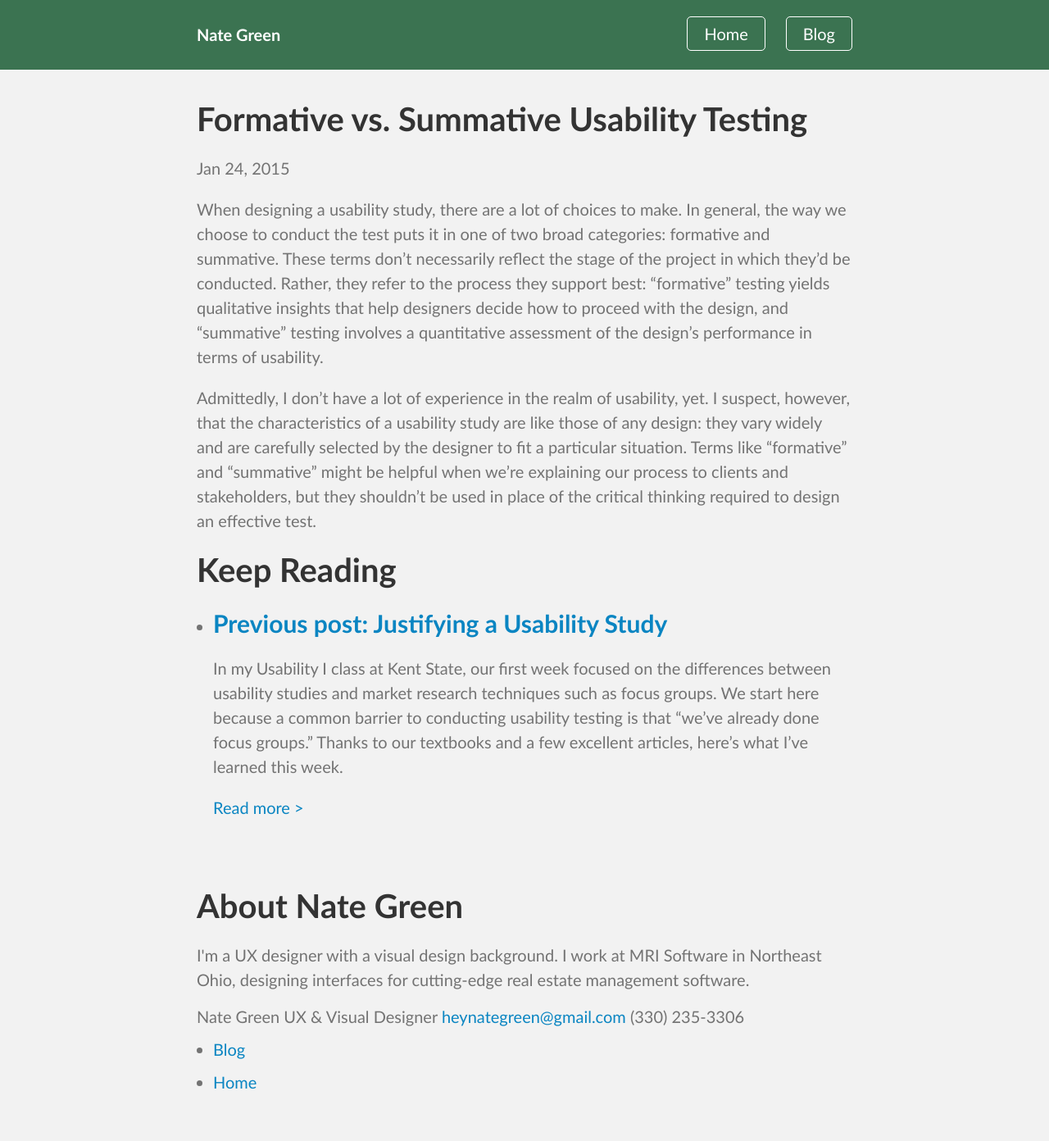
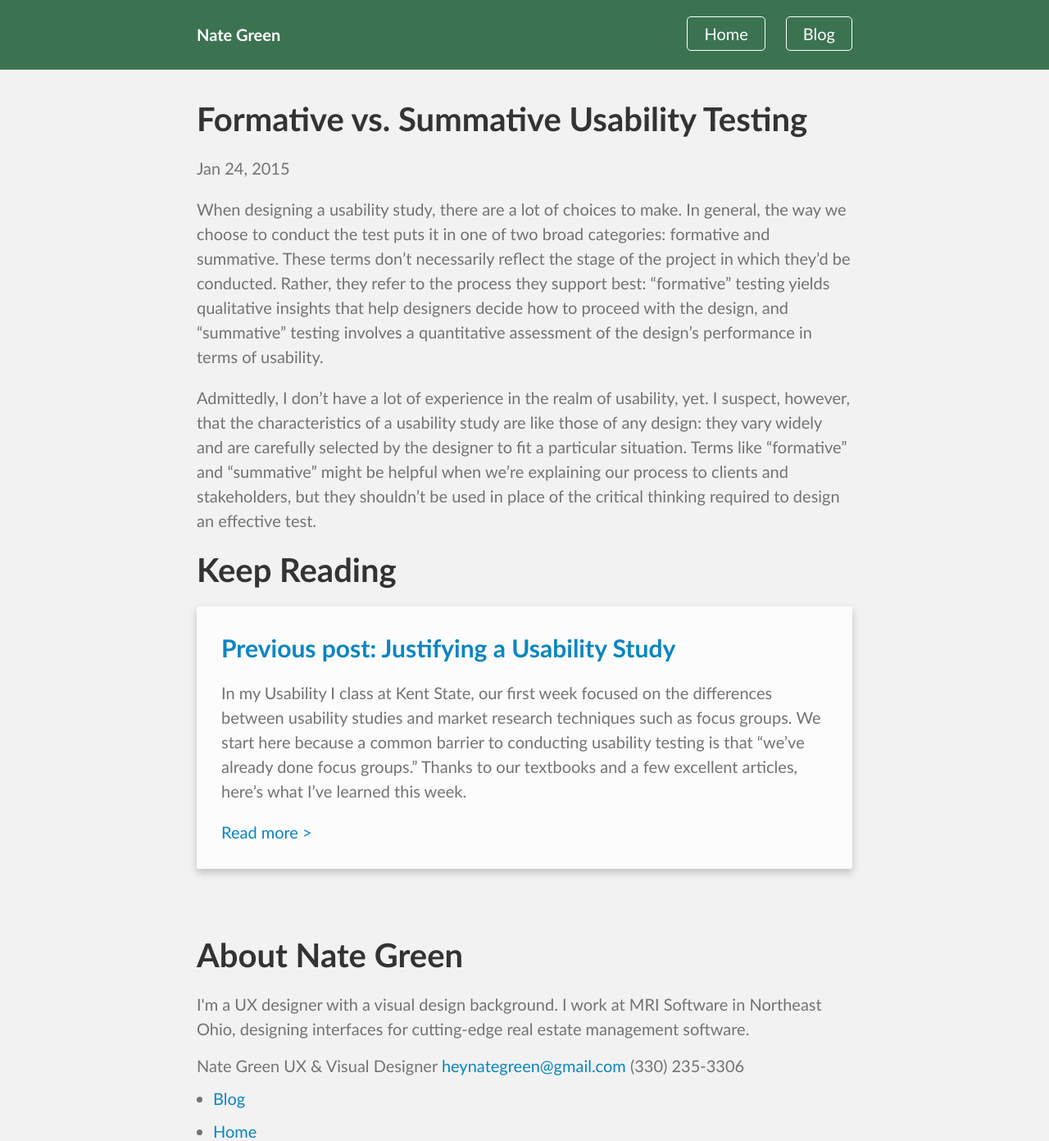
Before and after one commit to nategreen/old-website, a Jekyll site: the page built from _posts/2015-01-24-formative-vs-summative-testing.md, in a window 1280 px wide and 1392 px high. Shown: the whole window at 82% size. Built offline with Jekyll 4.4.1, drawn with Linux system fonts in a browser that asks for light colours; nearby versions of some CDN libraries.

Commit message:
add card class to next/previous post li's in post layout

```diff
--- a/_layouts/post.html
+++ b/_layouts/post.html
@@ -15,7 +15,7 @@ layout: default
 		<h1>Keep Reading</h1>
 		<ul>
 		{% if page.next %}
-			<li>
+			<li class="card">
 				<h2>
 					<a href="{{ page.next.url }}">Next post: {{ page.next.title }}</a>
 				</h2>
@@ -24,7 +24,7 @@ layout: default
 			</li>
 		{% endif %}
 		{% if page.previous %}
-			<li>
+			<li class="card">
 				<h2>
 					<a href="{{ page.previous.url }}">Previous post: {{ page.previous.title }}</a>
 				</h2>
```
